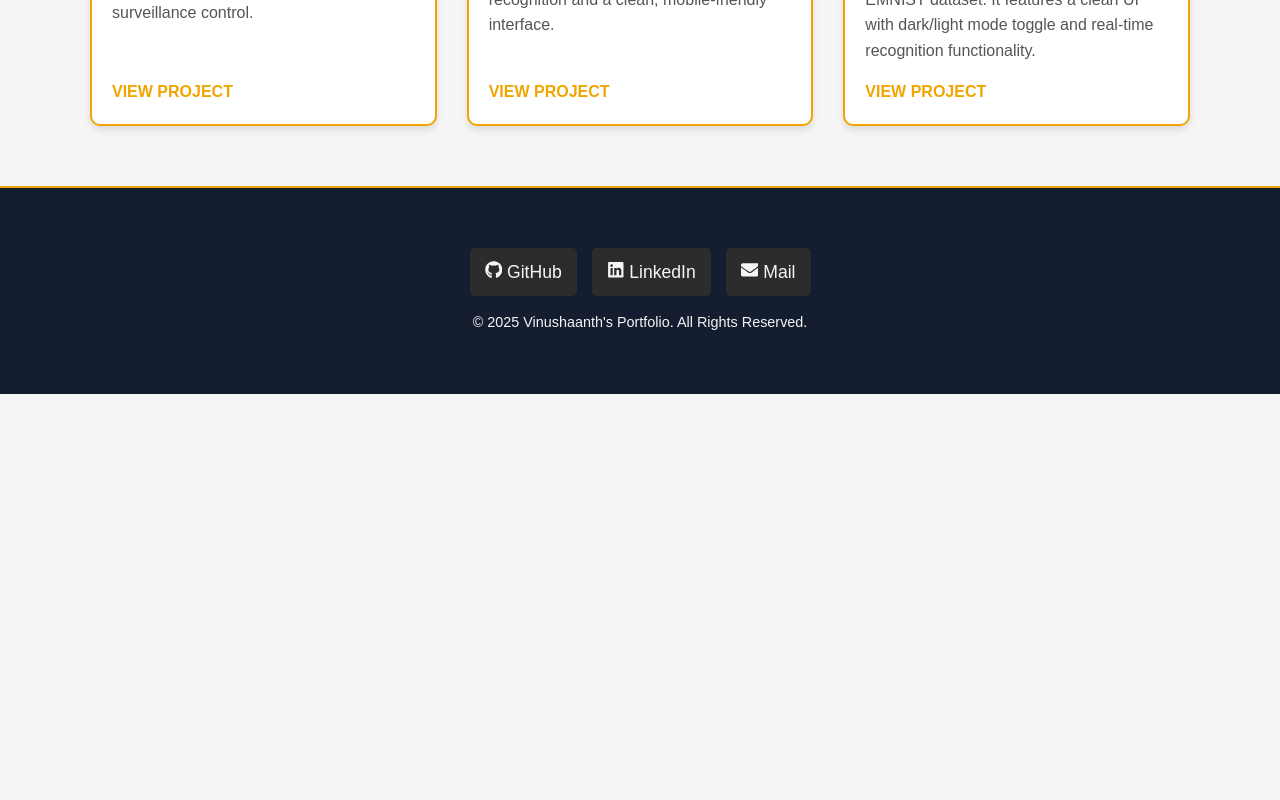
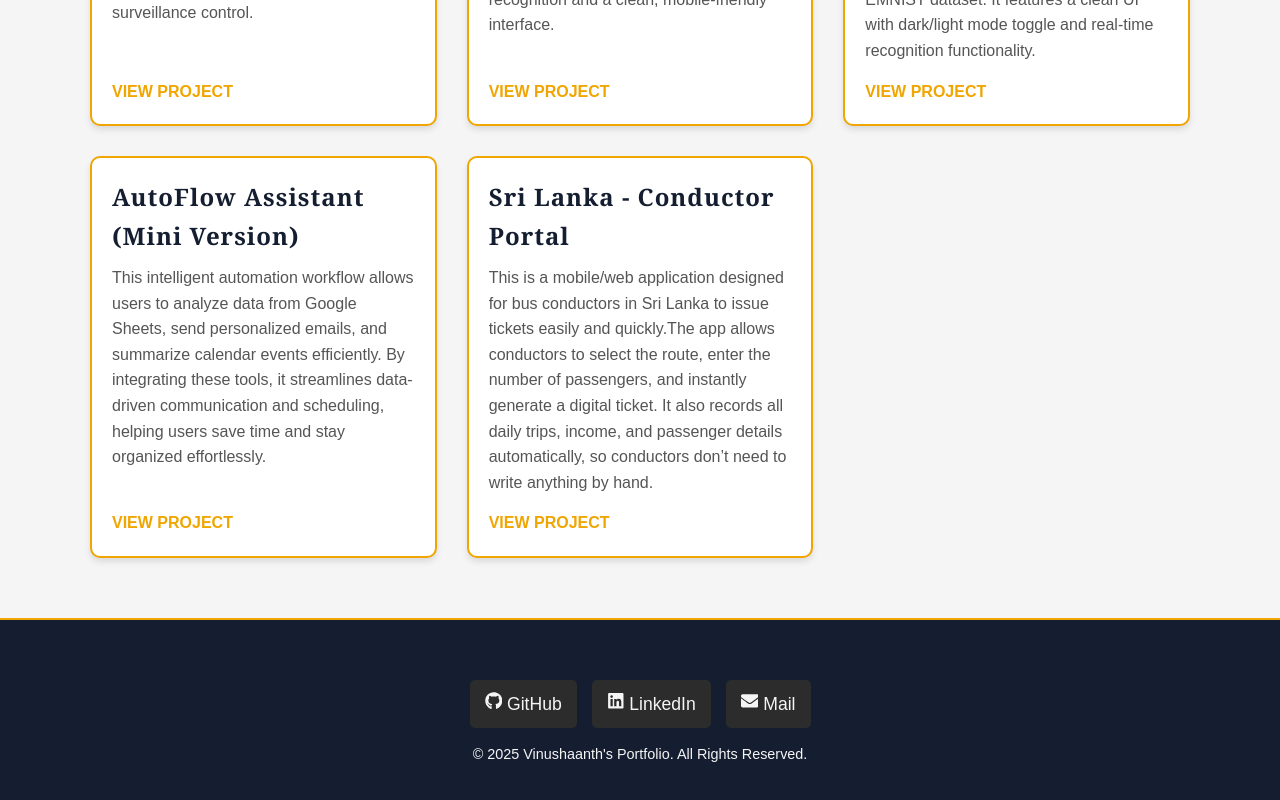
Before and after one commit to Selvarajah-Vinushaanth/portfolio, a React (Create React App) app: page /projects in a window 1280 px wide. Shown: the part 3220-4020 px from the top of the page. Before the commit the page ends 3614 px from the top, so only its background shows below. Built offline with nearby package versions, Linux system fonts and the light colour scheme.

Commit message:
auto flow(mini) and conductor portal are added

```diff
--- a/src/components/Projects.jsx
+++ b/src/components/Projects.jsx
@@ -122,6 +122,16 @@ const Projects = () => {
       title: "EMNIST Character Recognition Web App",
       description: "An interactive web application that uses deep learning to identify handwritten letters and digits. Users can draw characters on a canvas or upload images, and the system predicts the character using a trained CNN model on the EMNIST dataset. It features a clean UI with dark/light mode toggle and real-time recognition functionality.",
       link: "https://github.com/Selvarajah-Vinushaanth/EMNIST-Character-Recognition-Web-App"
+    },
+    {
+      title: "AutoFlow Assistant (Mini Version)",
+      description: "This intelligent automation workflow allows users to analyze data from Google Sheets, send personalized emails, and summarize calendar events efficiently. By integrating these tools, it streamlines data-driven communication and scheduling, helping users save time and stay organized effortlessly.",
+      link: "https://drive.google.com/file/d/1CK_rZCZU1vHjky53AKUBV-ioAths-sp2/view"
+    },
+    {
+      title: "Sri Lanka - Conductor Portal",
+      description: "This is a mobile/web application designed for bus conductors in Sri Lanka to issue tickets easily and quickly.The app allows conductors to select the route, enter the number of passengers, and instantly generate a digital ticket. It also records all daily trips, income, and passenger details automatically, so conductors don’t need to write anything by hand.",
+      link: "https://github.com/Selvarajah-Vinushaanth/bus-ticket-system-frontend"
     }
 
 
```
